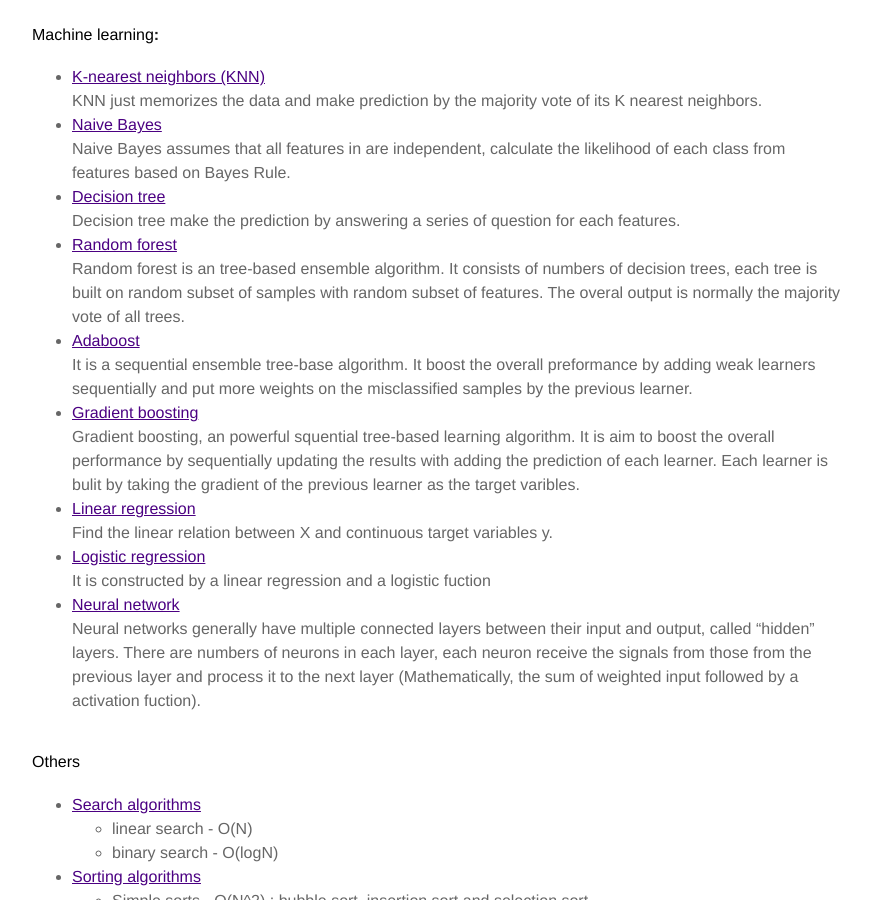
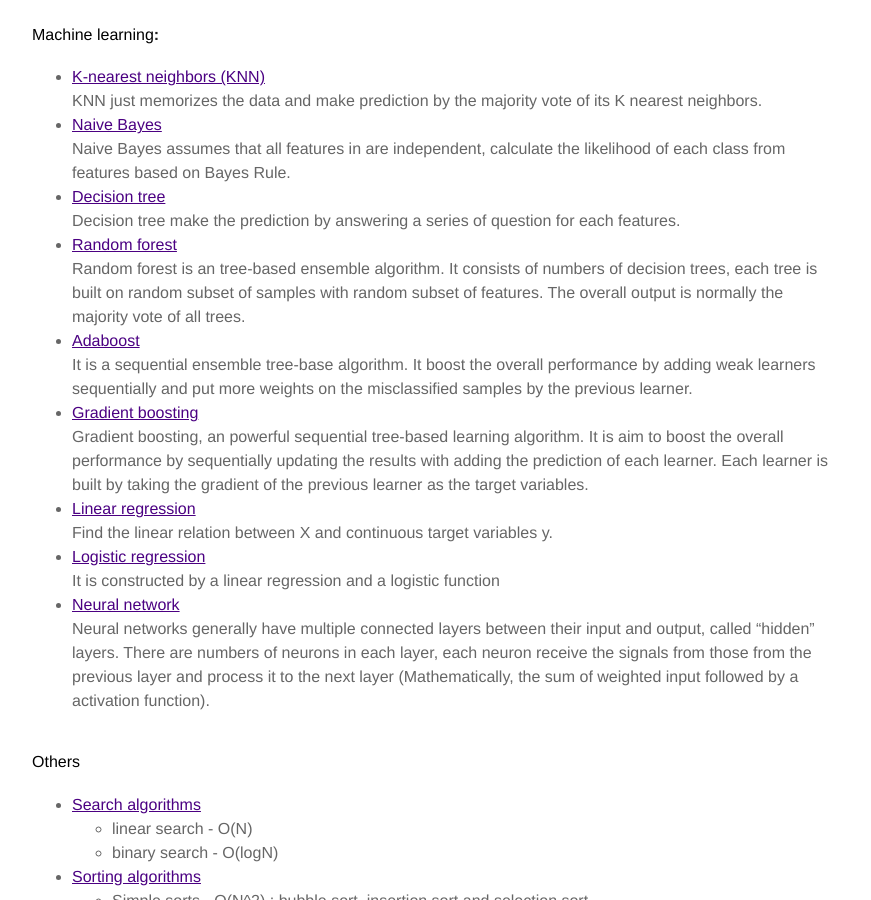
Before and after one commit to RuihaoQiu/RuihaoQiu.github.io, a Jekyll site: the page built from _posts/2019-01-20-implement-algorithms-from-scratch.markdown, in a window 1280 px wide and 900 px high, scrolled down 367 px. Shown: the whole window, without its empty margins (203-1074 px from the left). Built offline with Jekyll 4.4.1, drawn with Linux system fonts in a browser that asks for light colours.

```diff
--- a/_posts/2019-01-20-implement-algorithms-from-scratch.markdown
+++ b/_posts/2019-01-20-implement-algorithms-from-scratch.markdown
@@ -26,17 +26,17 @@ Naive Bayes assumes that all features in are independent, calculate the likeliho
 - [Decision tree](https://github.com/RuihaoQiu/Algorithms/blob/master/DecisionTree.ipynb)
 Decision tree make the prediction by answering a series of question for each features.
 - [Random forest](https://github.com/RuihaoQiu/Algorithms/blob/master/RandomForest.ipynb)
-Random forest is an tree-based ensemble algorithm. It consists of numbers of decision trees, each tree is built on random subset of samples with random subset of features. The overal output is normally the majority vote of all trees.
+Random forest is an tree-based ensemble algorithm. It consists of numbers of decision trees, each tree is built on random subset of samples with random subset of features. The overall output is normally the majority vote of all trees.
 - [Adaboost](https://github.com/RuihaoQiu/Algorithms/blob/master/Adaboost.ipynb)
-It is a sequential ensemble tree-base algorithm. It boost the overall preformance by adding weak learners sequentially and put more weights on the misclassified samples by the previous learner.
+It is a sequential ensemble tree-base algorithm. It boost the overall performance by adding weak learners sequentially and put more weights on the misclassified samples by the previous learner.
 - [Gradient boosting](https://github.com/RuihaoQiu/Algorithms/blob/master/GradientBoosting.ipynb)
-Gradient boosting, an powerful squential tree-based learning algorithm. It is aim to boost the overall performance by sequentially updating the results with adding the prediction of each learner. Each learner is bulit by taking the gradient of the previous learner as the target varibles.
+Gradient boosting, an powerful sequential tree-based learning algorithm. It is aim to boost the overall performance by sequentially updating the results with adding the prediction of each learner. Each learner is built by taking the gradient of the previous learner as the target variables.
 - [Linear regression](https://github.com/RuihaoQiu/Algorithms/blob/master/LinearRegression.ipynb)
 Find the linear relation between X and continuous target variables y.
 - [Logistic regression](https://github.com/RuihaoQiu/Algorithms/blob/master/LogisticRegression.ipynb)
-It is constructed by a linear regression and a logistic fuction
+It is constructed by a linear regression and a logistic function
 - [Neural network](https://github.com/RuihaoQiu/Algorithms/blob/master/NeuralNetwork.ipynb)
-Neural networks generally have multiple connected layers between their input and output, called “hidden” layers. There are numbers of neurons in each layer, each neuron receive the signals from those from the previous layer and process it to the next layer (Mathematically, the sum of weighted input followed by a activation fuction).
+Neural networks generally have multiple connected layers between their input and output, called “hidden” layers. There are numbers of neurons in each layer, each neuron receive the signals from those from the previous layer and process it to the next layer (Mathematically, the sum of weighted input followed by a activation function).
 
 
 #### **Others**
@@ -46,7 +46,6 @@ Neural networks generally have multiple connected layers between their input and
 - [Sorting algorithms](https://github.com/RuihaoQiu/Algorithms/blob/master/Sorting.ipynb)
   - Simple sorts - O(N^2) : bubble sort, insertion sort and selection sort.
   - Efficient sorts - O(NlogN) : heap sort, merge sort and quicksort O(N^2).
-  -
 - [Graph search algorithm](https://github.com/RuihaoQiu/Algorithms/blob/master/GraphSearchAlgorithm.ipynb)
 Path search algo.
 
```
